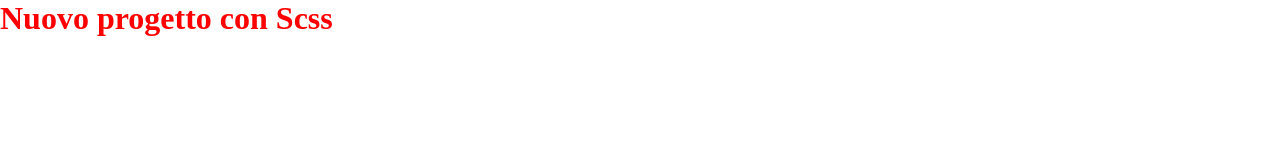
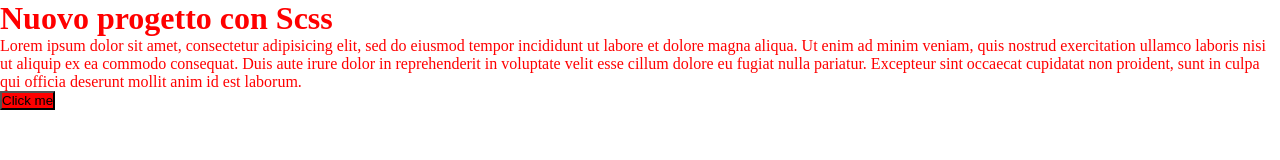
Before and after one commit to aficocelli/html-sass-first, a website: page index.html in a window 1280 px wide. Drawn offline with Linux system fonts and the light colour scheme.

Commit message:
add. p e button

```diff
--- a/index.html
+++ b/index.html
@@ -9,5 +9,8 @@
 </head>
 <body>
 <h1>Nuovo progetto con Scss</h1>
+<p>Lorem ipsum dolor sit amet, consectetur adipisicing elit, sed do eiusmod tempor incididunt ut labore et dolore magna aliqua. Ut enim ad minim veniam, quis nostrud exercitation ullamco laboris nisi ut aliquip ex ea commodo consequat. Duis aute irure dolor in reprehenderit in voluptate velit esse cillum dolore eu fugiat nulla pariatur. Excepteur sint occaecat cupidatat non proident, sunt in culpa qui officia deserunt mollit anim id est laborum.</p>
+
+<button>Click me</button>
 </body>
 </html>
--- a/src/app.scss
+++ b/src/app.scss
@@ -11,6 +11,10 @@ $main_color: red;
 }
 
 
-h1{
+h1, p{
   color: $main_color;
 }
+
+button{
+  background-color: $main_color;
+}
```
Also changed, not shown: dist/app.css.
